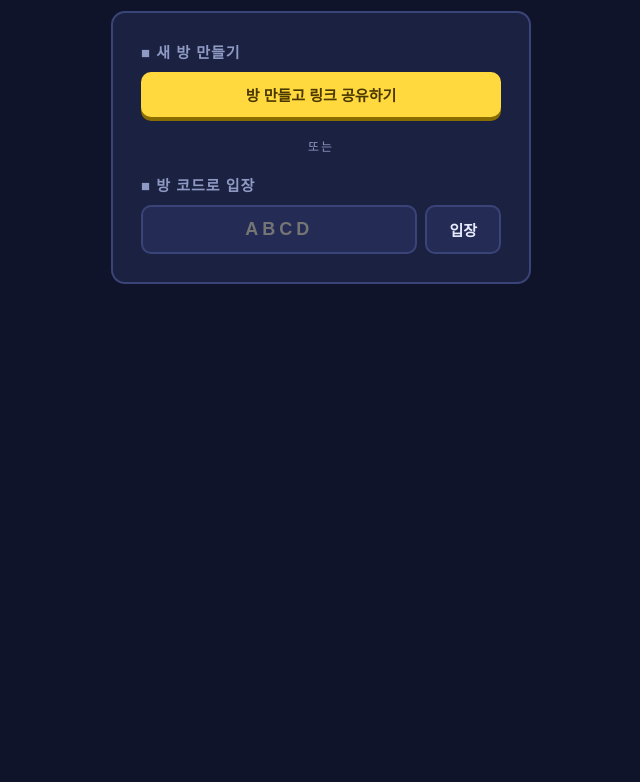
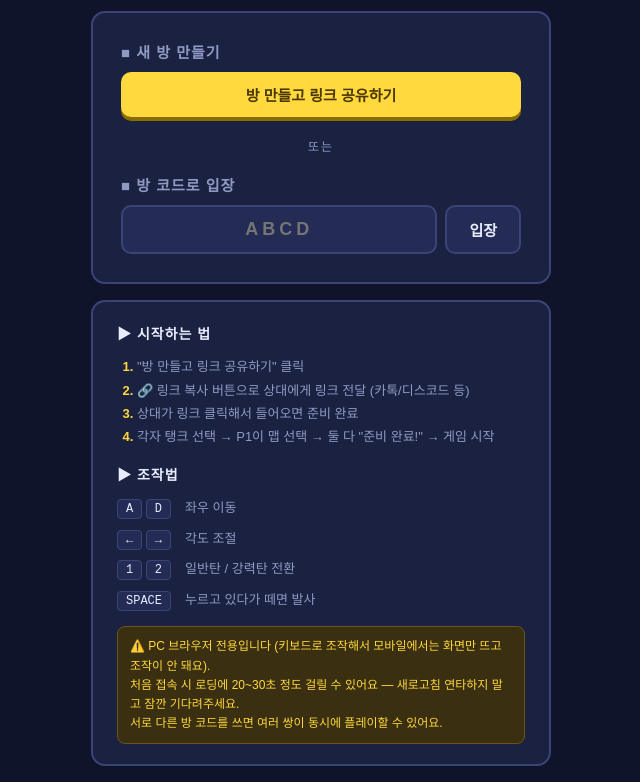
Before and after one commit to oopsorange-ctrl/fortress-mini, a website: page public/index.html in a window 1280 px wide. Shown: the part 81-863 px from the top of the page, without its empty margins (319-959 px from the left). Before the commit the page ends 800 px from the top, so only its background shows below. Drawn offline with Linux system fonts and the light colour scheme.

Commit message:
Add files via upload

```diff
--- a/public/index.html
+++ b/public/index.html
@@ -146,6 +146,21 @@
     margin-left: auto; padding: 6px 14px; border-radius: 8px; border: 1px solid var(--line);
     background: var(--panel); color: var(--text); cursor: pointer; font-size: 12px;
   }
+
+  /* ── 랜딩 화면: 플레이 방법 안내 ── */
+  .howto-box {
+    background: var(--panel); border: 2px solid var(--line); border-radius: 14px;
+    padding: 20px 24px; margin-top: 16px; font-size: 13px; line-height: 1.8; color: var(--dim);
+  }
+  .howto-box h3 { font-size: 14px; color: var(--text); margin-bottom: 8px; letter-spacing: 1px; }
+  .howto-box ol { padding-left: 20px; margin-bottom: 14px; }
+  .howto-box li::marker { color: var(--accent); font-weight: 800; }
+  .howto-keys { display: grid; grid-template-columns: auto 1fr; gap: 6px 14px; margin-bottom: 14px; }
+  .howto-keys kbd { background: var(--panel2); border: 1px solid var(--line); border-radius: 4px; padding: 2px 8px; font-size: 12px; color: var(--text); }
+  .howto-warn {
+    background: #3a2f10; border: 1px solid #6b5518; border-radius: 8px; padding: 10px 12px;
+    color: #ffd93d; font-size: 12px; line-height: 1.6;
+  }
 </style>
 </head>
 <body>
@@ -154,7 +169,7 @@
 <div class="sub">TANK ARTILLERY · 2 PLAYERS · LAN</div>
 
 <!-- ═══════════ 방 만들기/입장 화면 ═══════════ -->
-<div id="landingScreen" class="screen on" style="max-width:420px;">
+<div id="landingScreen" class="screen on" style="max-width:460px;">
   <div class="landing-box">
     <div class="landing-option">
       <h3>■ 새 방 만들기</h3>
@@ -167,6 +182,30 @@
         <input id="joinCodeInput" placeholder="ABCD" maxlength="8" autocomplete="off">
         <button class="landing-btn ghost" id="joinRoomBtn">입장</button>
       </div>
+    </div>
+  </div>
+
+  <div class="howto-box">
+    <h3>▶ 시작하는 법</h3>
+    <ol>
+      <li>"방 만들고 링크 공유하기" 클릭</li>
+      <li>🔗 링크 복사 버튼으로 상대에게 링크 전달 (카톡/디스코드 등)</li>
+      <li>상대가 링크 클릭해서 들어오면 준비 완료</li>
+      <li>각자 탱크 선택 → P1이 맵 선택 → 둘 다 "준비 완료!" → 게임 시작</li>
+    </ol>
+
+    <h3>▶ 조작법</h3>
+    <div class="howto-keys">
+      <span><kbd>A</kbd> <kbd>D</kbd></span><span>좌우 이동</span>
+      <span><kbd>←</kbd> <kbd>→</kbd></span><span>각도 조절</span>
+      <span><kbd>1</kbd> <kbd>2</kbd></span><span>일반탄 / 강력탄 전환</span>
+      <span><kbd>SPACE</kbd></span><span>누르고 있다가 떼면 발사</span>
+    </div>
+
+    <div class="howto-warn">
+      ⚠️ PC 브라우저 전용입니다 (키보드로 조작해서 모바일에서는 화면만 뜨고 조작이 안 돼요).<br>
+      처음 접속 시 로딩에 20~30초 정도 걸릴 수 있어요 — 새로고침 연타하지 말고 잠깐 기다려주세요.<br>
+      서로 다른 방 코드를 쓰면 여러 쌍이 동시에 플레이할 수 있어요.
     </div>
   </div>
 </div>
```
